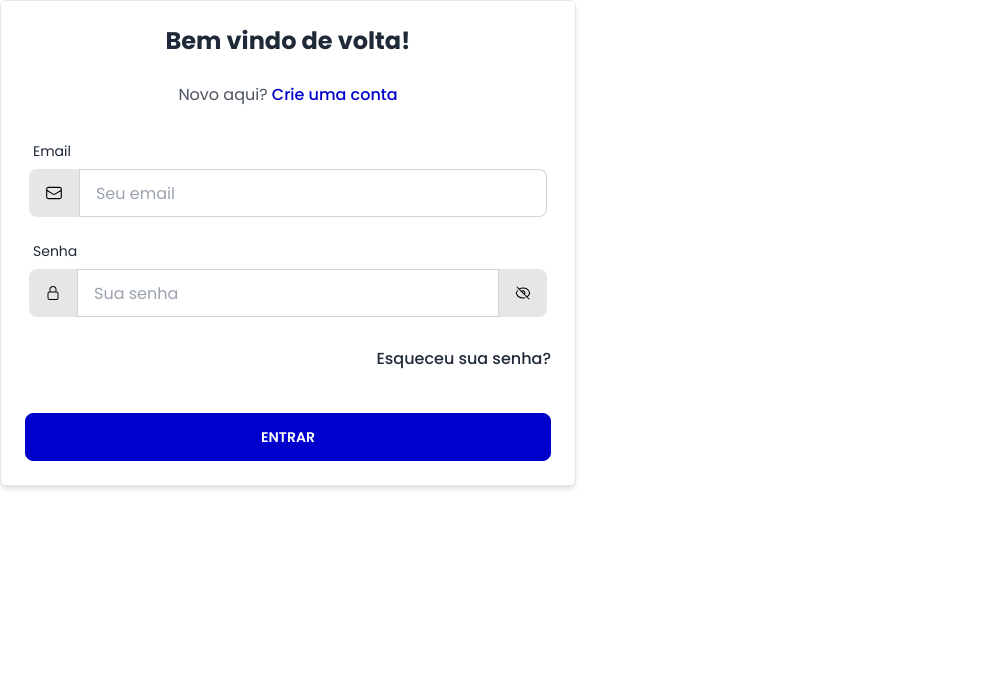
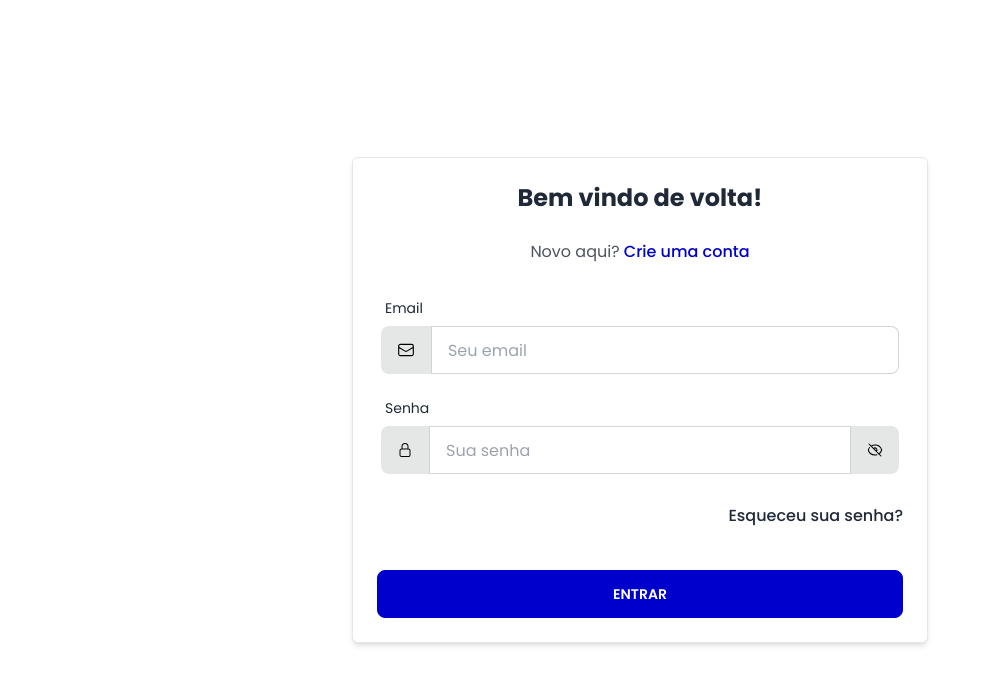
Before and after one commit to lvisentin/english-helper-front, a Next.js app: page /login in a window 1280 px wide. Shown: the top 684 px of the page, without its empty margins (0-991 px from the left). Built offline with nearby package versions, Linux system fonts and the light colour scheme; no server answers.

Commit message:
fix: fix layout and routeguard go to login when not auth

```diff
--- a/app/login/page.tsx
+++ b/app/login/page.tsx
@@ -12,11 +12,14 @@ import { AxiosResponse } from 'axios';
 import { Formik } from 'formik';
 import Image from 'next/image';
 import Link from 'next/link';
-import { redirect } from 'next/navigation';
+import { useRouter } from 'next/navigation';
+
 import { useState } from 'react';
 import styles from './Login.module.scss';
 
 export default function LoginPage() {
+  const { push } = useRouter();
+
   const [loading, setLoading] = useState<boolean>(false);
 
   function login(email: string, password: string) {
@@ -26,7 +29,7 @@ export default function LoginPage() {
       .then(({ data }: AxiosResponse<LoginResponse>) => {
         setLoading(false);
         userService.setUserToken(data.token);
-        redirect('');
+        push('/internal/writing');
       })
       .catch(() => {
         setLoading(false);
@@ -37,7 +40,7 @@ export default function LoginPage() {
   return (
     <div
       className={
-        'prose prose-a:no-underline card bg-base-100 rounded-md w-full max-w-xl sm:p-6 sm:shadow-md sm:border-[1px] sm:border-gray-200'
+        'prose prose-a:no-underline card bg-base-100 rounded-md w-full max-w-xl sm:p-6 sm:shadow-md sm:border-[1px] sm:border-gray-200 mx-auto my-auto'
       }
     >
       <h2 className={'text-center mt-0'}>Bem vindo de volta!</h2>
--- a/shared/guards/RouteGuard.tsx
+++ b/shared/guards/RouteGuard.tsx
@@ -18,6 +18,7 @@ const RouteGuard = ({ children }: RouteGuardProps) => {
     const authCheck = () => {
       if (!user.isLoggedIn) {
         setAuthorized(false);
+        router.push('/login');
       } else {
         setAuthorized(true);
       }
--- a/styles/globals.scss
+++ b/styles/globals.scss
@@ -21,6 +21,8 @@ html,
 body {
   width: 100%;
   height: 100%;
+
+  display: flex;
 }
 
 #__next {
```
